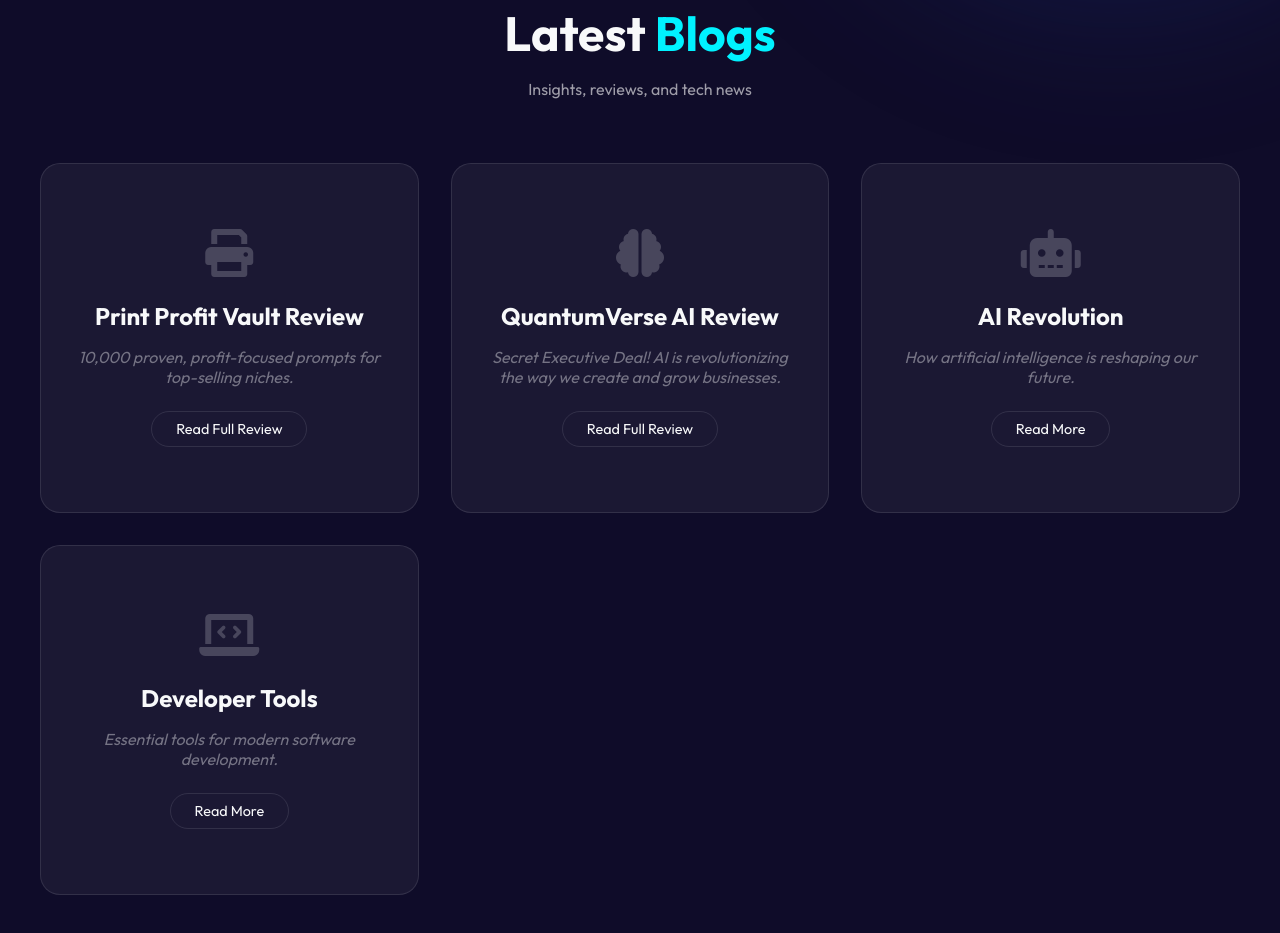
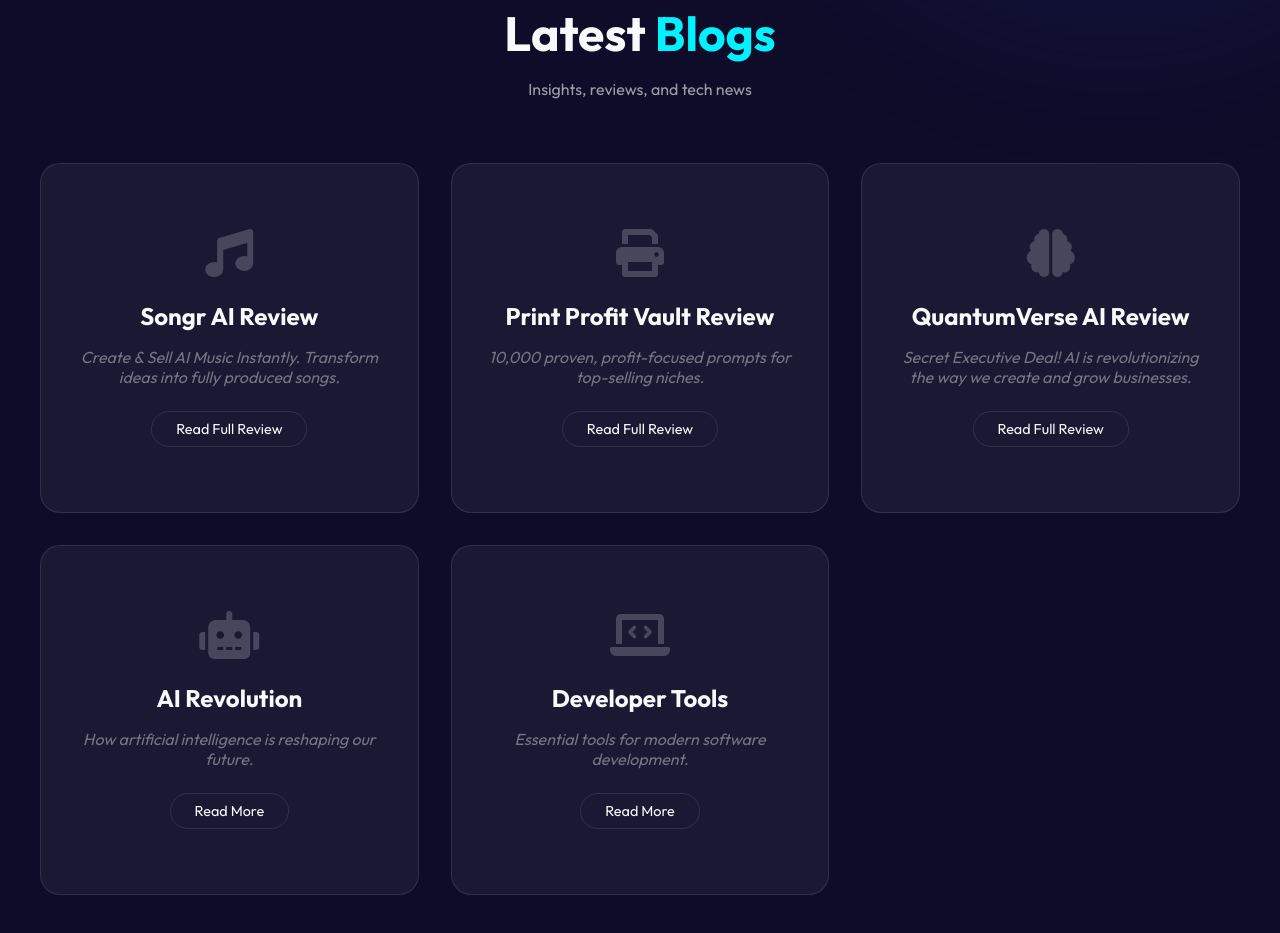
Before and after one commit to jamierich247/wikitech, a plain HTML site: page index.html in a window 1280 px wide. Shown: the part 925-1858 px from the top of the page. Drawn offline with Linux system fonts and the light colour scheme.

Commit message:
added index.html

```diff
--- a/index.html
+++ b/index.html
@@ -509,7 +509,15 @@
         </div>
 
         <div class="grid-container">
-            <!-- Blog 1: Print Profit Vault Review -->
+            <!-- Blog 1: Songr AI Review -->
+            <article class="content-card">
+                <i class="fas fa-music card-icon"></i>
+                <h3 class="card-title">Songr AI Review</h3>
+                <p class="card-desc">Create & Sell AI Music Instantly. Transform ideas into fully produced songs.</p>
+                <a href="songr-ai-review.html" class="card-btn">Read Full Review</a>
+            </article>
+
+            <!-- Blog 2: Print Profit Vault Review -->
             <article class="content-card">
                 <i class="fas fa-print card-icon"></i>
                 <h3 class="card-title">Print Profit Vault Review</h3>
```
